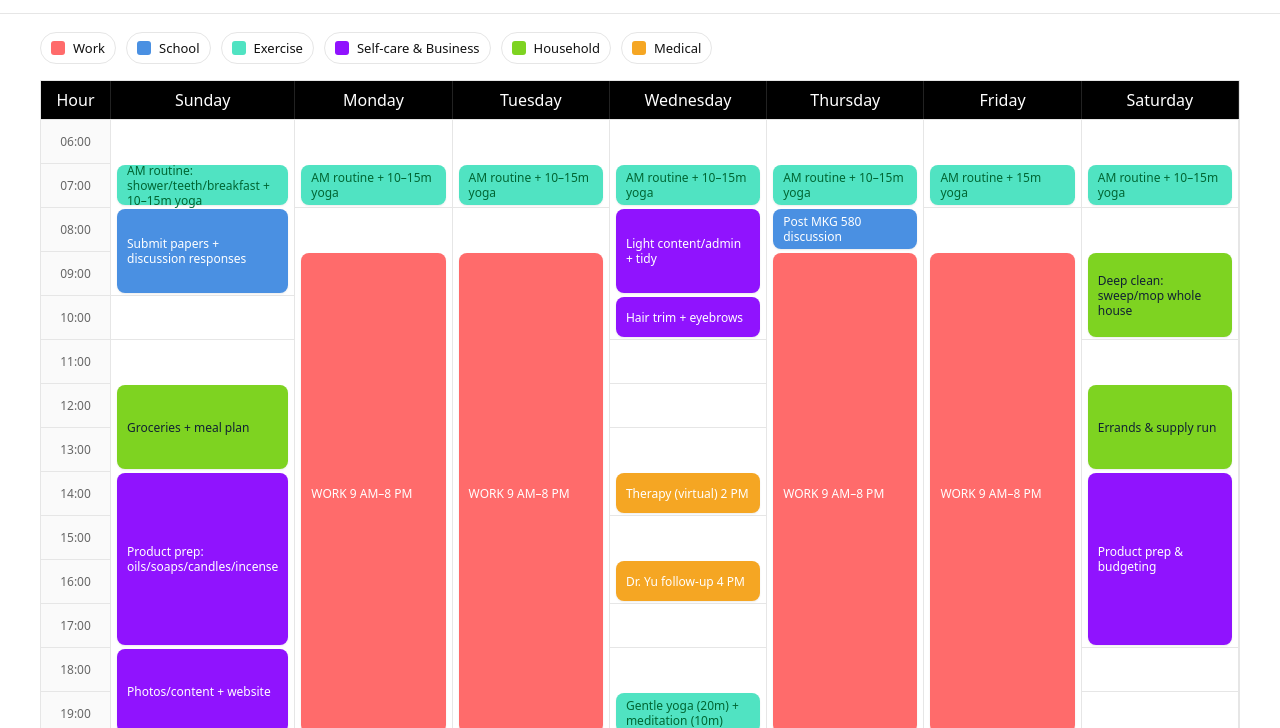
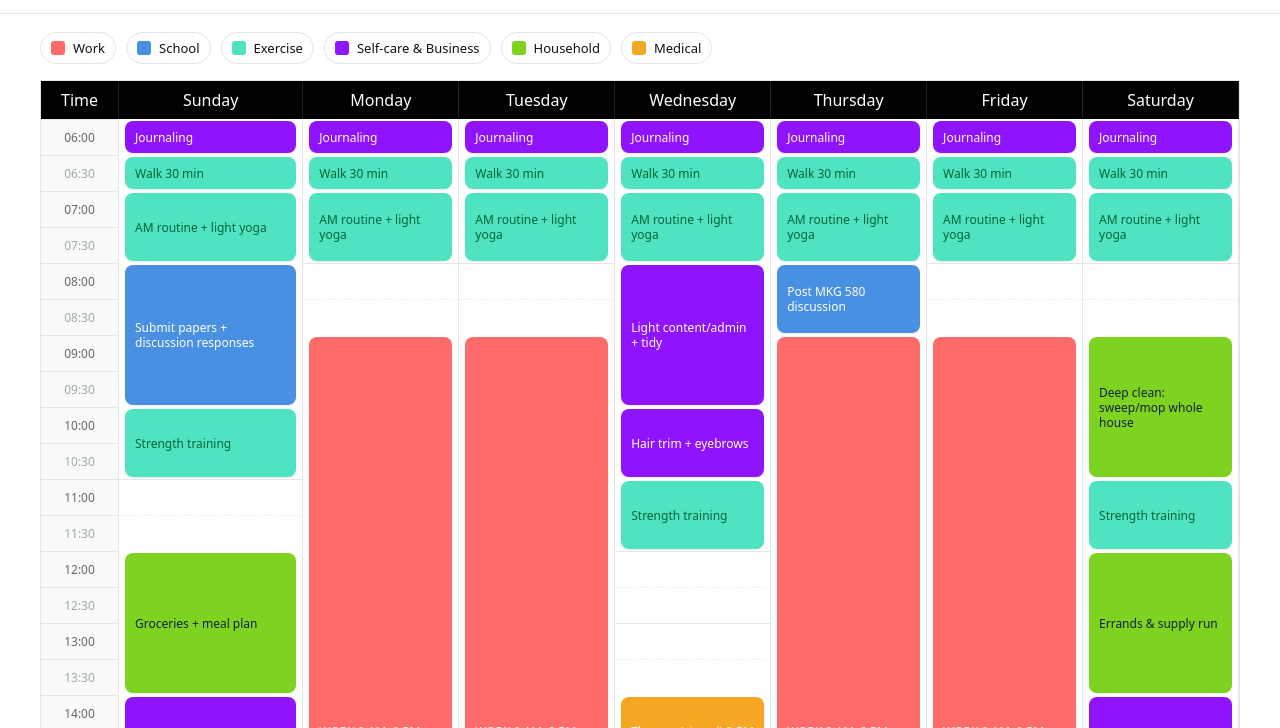
Before and after one commit to nadineherrera/schedule, a plain HTML site: page index.html in a window 1280 px wide. Shown: the part 57-785 px from the top of the page. Drawn offline with Linux system fonts and the light colour scheme.

Commit message:
Update index.html

```diff
--- a/index.html
+++ b/index.html
@@ -9,29 +9,26 @@
     --bg:#ffffff; --grid:#e6e6e6; --text:#111; --header:#000; --header-text:#fff;
     --work:#FF6B6B; --school:#4A90E2; --exercise:#50E3C2; --selfcare:#9013FE;
     --house:#7ED321; --medical:#F5A623;
-    --slotH:44px; /* height of one hour row */
+    --slotH:36px; /* height of a 30-minute row; increase if you want taller */
   }
   html,body{margin:0;background:var(--bg);color:var(--text);
     font-family:system-ui,-apple-system,Segoe UI,Roboto,Helvetica,Arial,sans-serif}
 
   header{padding:16px 20px;background:#fff;border-bottom:1px solid var(--grid);position:sticky;top:0;z-index:5}
   h1{margin:0;font-size:clamp(18px,3vw,28px)}
-
   .wrapper{max-width:1200px;margin:18px auto;padding:0 16px}
 
   .legend{display:flex;flex-wrap:wrap;gap:10px;margin:10px 0 16px}
   .legend span{display:inline-flex;align-items:center;gap:8px;padding:6px 10px;border:1px solid var(--grid);border-radius:999px;background:#fff;font-size:13px}
   .sw{width:14px;height:14px;border-radius:3px;display:inline-block}
 
-  /* Board: left time column + 7 day columns */
+  /* Board: sticky time col + 7 day columns, each with 30-min rows */
   .board{
     display:grid;
-    grid-template-columns: 70px repeat(7, 1fr);
+    grid-template-columns: 78px repeat(7, 1fr);
     align-items:start;
     border:1px solid var(--grid);
   }
-
-  /* sticky headers */
   .timeHead,.dayHead{
     background:var(--header); color:var(--header-text);
     text-align:center; padding:8px 4px;
@@ -39,21 +36,23 @@
     border-right:1px solid #222;
   }
 
-  /* Time column: 06:00–22:00 = 17 rows */
   .timeCol{
-    display:grid; grid-template-rows: repeat(17, var(--slotH));
+    display:grid; grid-template-rows: repeat(32, var(--slotH)); /* 06:00→22:00 = 16 hours = 32 half-hours */
     position:sticky; left:0; z-index:3; background:#fafafa; border-right:1px solid var(--grid);
   }
-  .tcell{display:flex;align-items:center;justify-content:center;border-top:1px solid var(--grid);color:#666;font-size:12px}
+  .tcell{
+    display:flex; align-items:center; justify-content:center;
+    border-top:1px solid var(--grid); color:#666; font-size:12px;
+  }
+  .tcell.half{ color:#9aa; }
 
-  /* Day column: also 17 rows so events can span */
   .dayCol{
-    display:grid; grid-template-rows: repeat(17, var(--slotH));
+    display:grid; grid-template-rows: repeat(32, var(--slotH));
     position:relative; border-right:1px solid var(--grid); background:#fff;
   }
-  .slot{ border-top:1px solid var(--grid); } /* faint hour lines */
+  .slot{ border-top:1px solid var(--grid); }
+  .slot.half{ border-top:1px dashed #efefef; }
 
-  /* Event blocks */
   .event{
     margin:2px 6px; padding:8px 10px; border-radius:8px; color:#fff; font-size:12px; line-height:1.25;
     box-shadow:0 1px 2px rgba(0,0,0,.08); display:flex; align-items:center;
@@ -66,7 +65,7 @@
   .medical{background:var(--medical)}
 
   @media (max-width:900px){
-    :root{ --slotH: 50px } /* taller rows for mobile */
+    :root{ --slotH: 44px }
     .event{font-size:13px}
   }
   @media print{
@@ -95,8 +94,11 @@
 </div>
 
 <script>
-/* ===== GRID CONFIG ===== */
-const hours = Array.from({length:17},(_,i)=> i + 6); // rows represent 06..22
+/* ===== helper ===== */
+const toLabel = (n)=> String(Math.floor(n)).padStart(2,'0') + ':' + (n%1? '30':'00');
+
+/* rows for 06:00..22:00 in 30-min steps (6.0, 6.5, ..., 21.5) => 32 rows, grid lines 1..33 */
+const rows = Array.from({length:32},(_,i)=> 6 + i*0.5);
 const days = [
   {label:'Sunday', key:'sun'},
   {label:'Monday', key:'mon'},
@@ -107,88 +109,104 @@ const days = [
   {label:'Saturday', key:'sat'},
 ];
 
-/* ===== SCHEDULE =====
-   Each event is ONE block that spans start→end.
-   Times are integers in 24h. Example: 9..20 = 9 AM–8 PM. */
+/* Each event is ONE block spanning start→end (can use .5 for :30) */
 const S = {
   sun: [
-    {start:7, end:8,  text:'AM routine: shower/teeth/breakfast + 10–15m yoga', cat:'exercise'},
-    {start:8, end:10, text:'Submit papers + discussion responses', cat:'school'},
-    {start:12, end:14, text:'Groceries + meal plan', cat:'house'},
-    {start:14, end:18, text:'Product prep: oils/soaps/candles/incense', cat:'selfcare'},
-    {start:18, end:20, text:'Photos/content + website', cat:'selfcare'},
-    {start:20, end:21, text:'Dinner + sweep/mop + meditation', cat:'house'},
+    {start:6.0, end:6.5, text:'Journaling', cat:'selfcare'},
+    {start:6.5, end:7.0, text:'Walk 30 min', cat:'exercise'},
+    {start:7.0, end:8.0, text:'AM routine + light yoga', cat:'exercise'},
+    {start:8.0, end:10.0, text:'Submit papers + discussion responses', cat:'school'},
+    {start:10.0,end:11.0, text:'Strength training', cat:'exercise'},
+    {start:12.0,end:14.0, text:'Groceries + meal plan', cat:'house'},
+    {start:14.0,end:18.0, text:'Product prep: oils/soaps/candles/incense', cat:'selfcare'},
+    {start:18.0,end:20.0, text:'Photos/content + website', cat:'selfcare'},
+    {start:20.0,end:21.0, text:'Dinner + sweep/mop + meditation', cat:'house'},
   ],
   mon: [
-    {start:7, end:8,  text:'AM routine + 10–15m yoga', cat:'exercise'},
-    {start:9, end:20, text:'WORK 9 AM–8 PM', cat:'work'},
-    {start:20, end:21, text:'Dinner + sweep/mop + meditation', cat:'house'},
+    {start:6.0, end:6.5, text:'Journaling', cat:'selfcare'},
+    {start:6.5, end:7.0, text:'Walk 30 min', cat:'exercise'},
+    {start:7.0, end:8.0, text:'AM routine + light yoga', cat:'exercise'},
+    {start:9.0, end:20.0, text:'WORK 9 AM–8 PM', cat:'work'},
+    {start:20.0,end:21.0, text:'Dinner + sweep/mop + meditation', cat:'house'},
   ],
   tue: [
-    {start:7, end:8,  text:'AM routine + 10–15m yoga', cat:'exercise'},
-    {start:9, end:20, text:'WORK 9 AM–8 PM', cat:'work'},
-    {start:20, end:21, text:'Dinner + sweep/mop + meditation', cat:'house'},
-    {start:21, end:22, text:'Laundry rotation + fold', cat:'house'},
+    {start:6.0, end:6.5, text:'Journaling', cat:'selfcare'},
+    {start:6.5, end:7.0, text:'Walk 30 min', cat:'exercise'},
+    {start:7.0, end:8.0, text:'AM routine + light yoga', cat:'exercise'},
+    {start:9.0, end:20.0, text:'WORK 9 AM–8 PM', cat:'work'},
+    {start:20.0,end:21.0, text:'Dinner + sweep/mop + meditation', cat:'house'},
+    {start:21.0,end:22.0, text:'Laundry rotation + fold', cat:'house'},
   ],
   wed: [
-    {start:7, end:8,  text:'AM routine + 10–15m yoga', cat:'exercise'},
-    {start:8, end:10, text:'Light content/admin + tidy', cat:'selfcare'},
-    {start:10, end:11, text:'Hair trim + eyebrows', cat:'selfcare'},
-    {start:14, end:15, text:'Therapy (virtual) 2 PM', cat:'medical'},
-    {start:16, end:17, text:'Dr. Yu follow-up 4 PM', cat:'medical'},
-    {start:19, end:20, text:'Gentle yoga (20m) + meditation (10m)', cat:'exercise'},
-    {start:20, end:21, text:'Dinner + sweep/mop + meditation', cat:'house'},
+    {start:6.0, end:6.5, text:'Journaling', cat:'selfcare'},
+    {start:6.5, end:7.0, text:'Walk 30 min', cat:'exercise'},
+    {start:7.0, end:8.0, text:'AM routine + light yoga', cat:'exercise'},
+    {start:8.0, end:10.0, text:'Light content/admin + tidy', cat:'selfcare'},
+    {start:10.0,end:11.0, text:'Hair trim + eyebrows', cat:'selfcare'},
+    {start:11.0,end:12.0, text:'Strength training', cat:'exercise'},
+    {start:14.0,end:15.0, text:'Therapy (virtual) 2 PM', cat:'medical'},
+    {start:16.0,end:17.0, text:'Dr. Yu follow-up 4 PM', cat:'medical'},
+    {start:19.0,end:20.0, text:'Gentle yoga (20m) + meditation (10m)', cat:'exercise'},
+    {start:20.0,end:21.0, text:'Dinner + sweep/mop + meditation', cat:'house'},
   ],
   thu: [
-    {start:7, end:8,  text:'AM routine + 10–15m yoga', cat:'exercise'},
-    {start:8, end:9,  text:'Post MKG 580 discussion', cat:'school'},
-    {start:9, end:20, text:'WORK 9 AM–8 PM', cat:'work'},
-    {start:20, end:21, text:'Dinner + sweep/mop + meditation', cat:'house'},
+    {start:6.0, end:6.5, text:'Journaling', cat:'selfcare'},
+    {start:6.5, end:7.0, text:'Walk 30 min', cat:'exercise'},
+    {start:7.0, end:8.0, text:'AM routine + light yoga', cat:'exercise'},
+    {start:8.0, end:9.0, text:'Post MKG 580 discussion', cat:'school'},
+    {start:9.0, end:20.0, text:'WORK 9 AM–8 PM', cat:'work'},
+    {start:20.0,end:21.0, text:'Dinner + sweep/mop + meditation', cat:'house'},
   ],
   fri: [
-    {start:7, end:8,  text:'AM routine + 15m yoga', cat:'exercise'},
-    {start:9, end:20, text:'WORK 9 AM–8 PM', cat:'work'},
-    {start:20, end:21, text:'Dinner + sweep/mop + meditation', cat:'house'},
-    {start:21, end:22, text:'Laundry rotation + fold', cat:'house'},
+    {start:6.0, end:6.5, text:'Journaling', cat:'selfcare'},
+    {start:6.5, end:7.0, text:'Walk 30 min', cat:'exercise'},
+    {start:7.0, end:8.0, text:'AM routine + light yoga', cat:'exercise'},
+    {start:9.0, end:20.0, text:'WORK 9 AM–8 PM', cat:'work'},
+    {start:20.0,end:21.0, text:'Dinner + sweep/mop + meditation', cat:'house'},
+    {start:21.0,end:22.0, text:'Laundry rotation + fold', cat:'house'},
   ],
   sat: [
-    {start:7, end:8,  text:'AM routine + 10–15m yoga', cat:'exercise'},
-    {start:9, end:11, text:'Deep clean: sweep/mop whole house', cat:'house'},
-    {start:12, end:14, text:'Errands & supply run', cat:'house'},
-    {start:14, end:18, text:'Product prep & budgeting', cat:'selfcare'},
-    {start:20, end:21, text:'Dinner + sweep/mop + meditation', cat:'house'},
+    {start:6.0, end:6.5, text:'Journaling', cat:'selfcare'},
+    {start:6.5, end:7.0, text:'Walk 30 min', cat:'exercise'},
+    {start:7.0, end:8.0, text:'AM routine + light yoga', cat:'exercise'},
+    {start:9.0, end:11.0, text:'Deep clean: sweep/mop whole house', cat:'house'},
+    {start:11.0,end:12.0, text:'Strength training', cat:'exercise'},
+    {start:12.0,end:14.0, text:'Errands & supply run', cat:'house'},
+    {start:14.0,end:18.0, text:'Product prep & budgeting', cat:'selfcare'},
+    {start:20.0,end:21.0, text:'Dinner + sweep/mop + meditation', cat:'house'},
   ],
 };
 
-/* ===== RENDER (row-span blocks) ===== */
+/* ===== render ===== */
 const board = document.getElementById('board');
 
 /* header row */
-board.appendChild(div('timeHead','Hour'));
+board.appendChild(div('timeHead','Time'));
 days.forEach(d => board.appendChild(div('dayHead', d.label)));
 
-/* time column */
+/* time column with :00 and :30 labels */
 const timeCol = div('timeCol');
-hours.forEach(h => timeCol.appendChild(div('tcell', pad(h)+':00')));
+rows.forEach((v,i) => {
+  timeCol.appendChild(div('tcell'+(v%1? ' half':''), toLabel(v)));
+});
 board.appendChild(timeCol);
 
-/* day columns: draw faint hour lines + add events with gridRow spans */
+/* day columns */
 days.forEach(d => {
   const col = div('dayCol');
-  hours.forEach(() => col.appendChild(div('slot','')));   // hour lines
+  rows.forEach(v => col.appendChild(div('slot'+(v%1? ' half':''), '')));
   (S[d.key]||[]).forEach(ev => {
     const el = div('event ' + ev.cat, ev.text);
-    // rows numbered 1..17 correspond to 06..22 => startRow = (start-6)+1
-    const startRow = (ev.start - 6) + 1;
-    const endRow   = (ev.end   - 6) + 1;
-    el.style.gridRow = `${startRow} / ${endRow}`;
+    // grid lines: 1..33 ; start line = (start-6)*2 + 1 ; end line = (end-6)*2 + 1
+    const start = (ev.start - 6) * 2 + 1;
+    const end   = (ev.end   - 6) * 2 + 1;
+    el.style.gridRow = `${start} / ${end}`;
     col.appendChild(el);
   });
   board.appendChild(col);
 });
 
-function div(cls, text=''){ const e = document.createElement('div'); e.className = cls; e.textContent = text; return e; }
-function pad(n){ return String(n).padStart(2,'0'); }
+function div(cls, txt=''){ const e=document.createElement('div'); e.className=cls; e.textContent=txt; return e; }
 </script>
 </body>
 </html>
```
